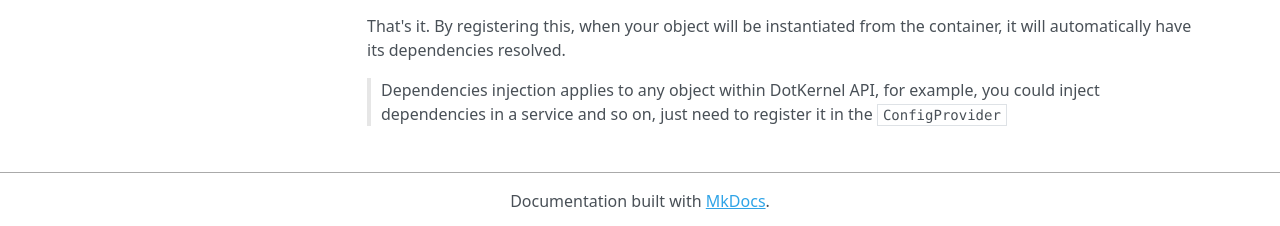
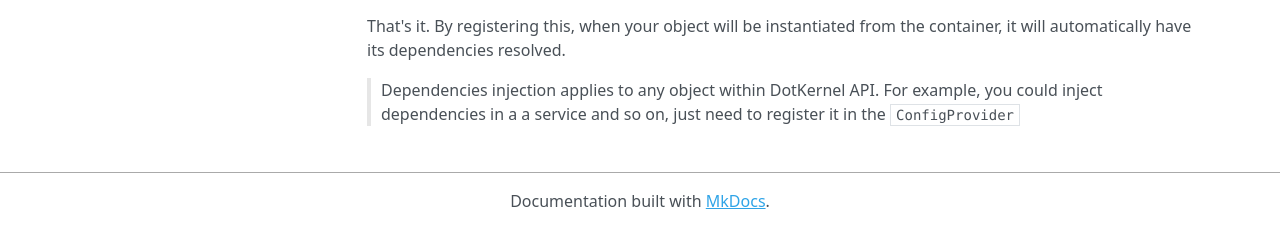
Before and after one commit to dotkernel/api-documentation, an MkDocs documentation site: the page built from docs/book/v5/core-features/dependency-injection.md, in a window 1280 px wide and 1340 px high. Shown: the part 1111-1337 px from the top of the window. Built offline with MkDocs 1.6.1, drawn with Linux system fonts in a browser that asks for light colours; nearby versions of some CDN libraries.

```diff
--- a/docs/book/v5/core-features/dependency-injection.md
+++ b/docs/book/v5/core-features/dependency-injection.md
@@ -57,5 +57,5 @@ public function getDependencies(): array
 That's it. By registering this, when your object will be instantiated from the container, it will automatically have its
 dependencies resolved.
 
-> Dependencies injection applies to any object within DotKernel API, for example, you could inject dependencies in
+> Dependencies injection applies to any object within DotKernel API. For example, you could inject dependencies in a
 > a service and so on, just need to register it in the `ConfigProvider`
```
